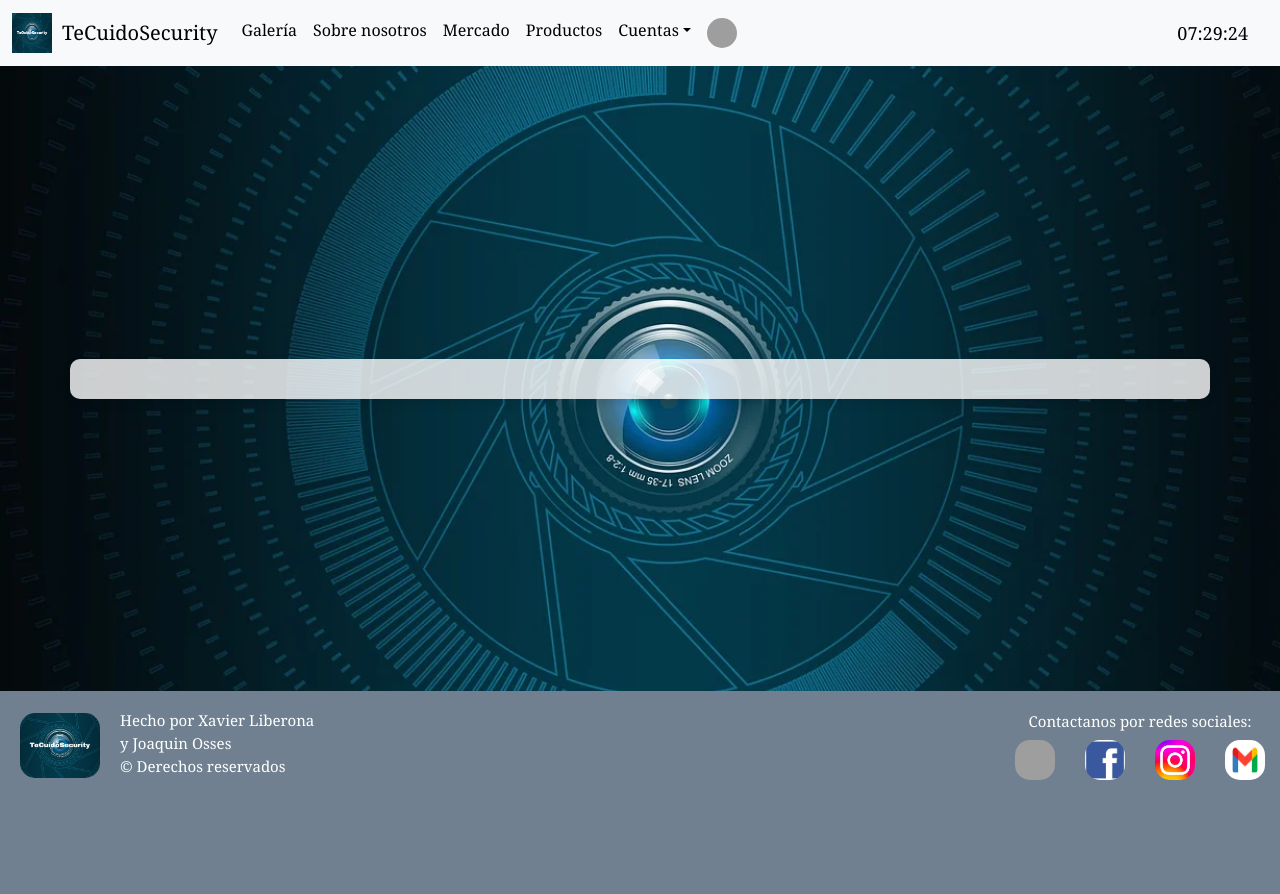
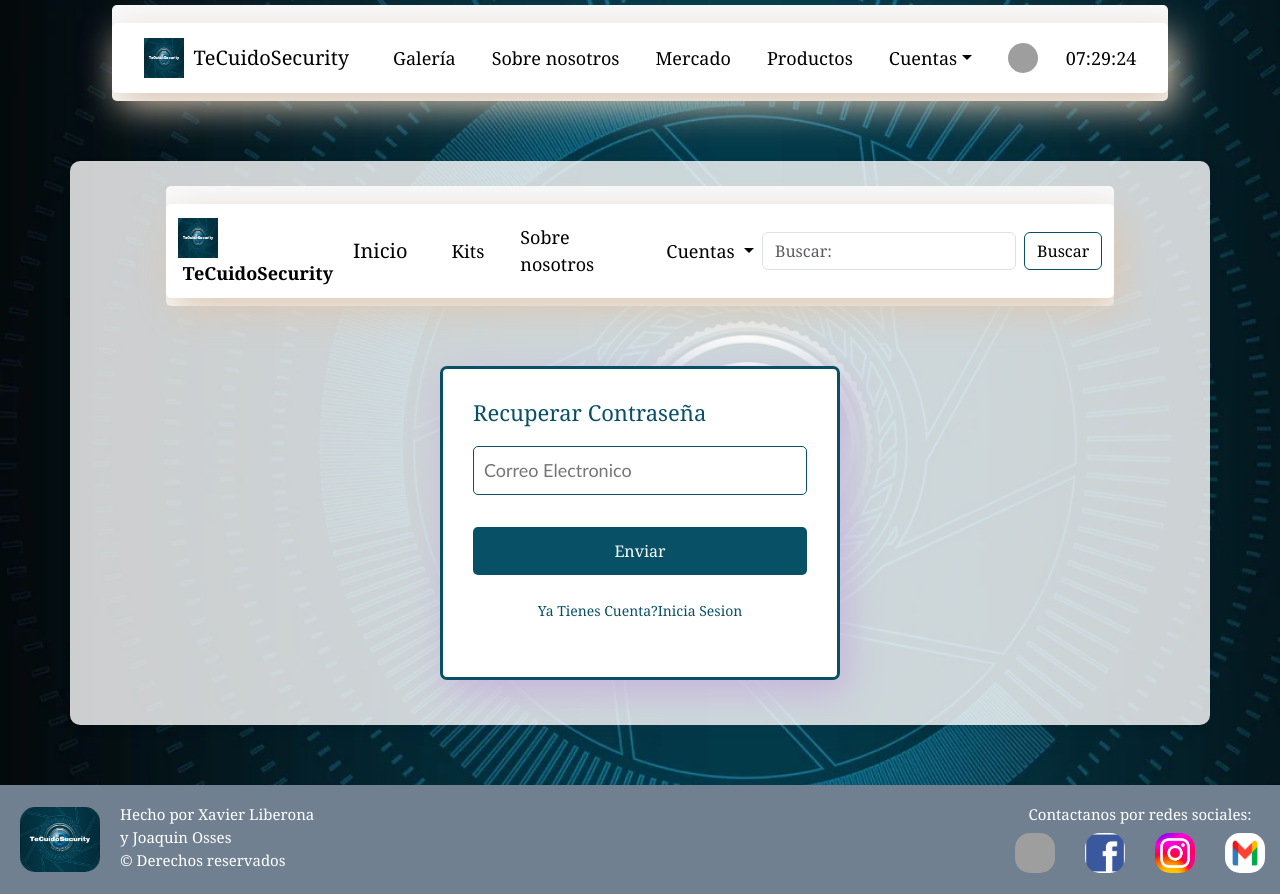
Before and after one commit to saintcarti/ProyAvance3, a Django app: template paginaWeb/cuentas/templates/registration/recuperar.html in a window 1280 px wide. Before the commit the page ends 780 px from the top, so only its background shows below. Run offline with Django 3.2, Linux system fonts and the light colour scheme; the template is opened without the code that fills it, so the values that code supplies are empty; grey boxes are pictures that could not be loaded.

Commit message:
Recuperar

```diff
--- a/paginaWeb/cuentas/static/css/styles.css
+++ b/paginaWeb/cuentas/static/css/styles.css
@@ -211,143 +211,198 @@
 
 
 /*---------------------------------------------------------------------------------------------------------
-Index Nosotros*/
-
-.left-images {
-    display: flex;
-    flex-direction: column;
-    align-items: flex-start;
-    margin-right: 10px;
+Index Recuperar*/
+nav {
+	max-width: 85%;
+	margin: auto;
+	font-size: 18px;
+	margin-top: 5px;
+	margin-bottom: 10px;
+	background-color: #085066;
+	padding: 5px 20px;
+	border-radius: 5px;
 }
 
-.left-image {
-    margin-bottom: 10px;
-    margin-left: 10px;
-    border-radius: 15px;
-    border: 2px solid black;
+.menu-horizontal {
+	list-style: none;
+	display: flex;
+	justify-content: space-between;
 }
 
-
-.right-images {
-    display: flex;
-    flex-direction: column;
-    align-items: flex-end;
-    margin-left: 10px;
-}
-
-.right-image {
-    margin-bottom: 10px;
-    margin-right: 10px;
-    border-radius: 15px;
-    border: 2px solid black;
-}
-
-
-.content-section {
-    display: flex;
-    justify-content: space-between;
-    margin: 20px;
-}
-
-.p_about {
-    flex-grow: 1;
-    margin: 0 20px;
-    text-align: center;
-}
-
-.p_about h1,
-.p_about h2,
-.p_about p {
-    text-align: center;
-}
-
-.video-container {
-    display: flex;
-    justify-content: center;
-    margin: 20px 0;
-}
-
-
-.p_about {
-    flex-grow: 1;
-    margin: 0 20px;
-}
-
-.video-container {
-    display: flex;
-    justify-content: center;
-    margin: 20px 0;
-}
-
-/*---------------------------------------------------------------------------------------------------------
-Index Planes*/
-
-.titulo {
-    font-size: 2rem;
-    font-weight: bold;
-    text-align: center;
-    padding: 20px;
-    border-radius: 10px;
-    background-color: #085066;
-    color: white;
-    border: 2px solid #fff;
-	margin: 10px auto 60px;
-    max-width: 50%;
+.menu-horizontal > li > a {
+	display: block;
+	padding: 15px 15px;
+	color: white;
+	text-decoration: none;
+	border-radius: 5px;
+	transition: background-color 0.3s;
 }
 
 
 
-.card-deck {
-    display: flex;
-    flex-wrap: wrap;
-    gap: 20px;
-    justify-content: center;
-}
-.card {
-    width: calc(33.33% - 20px);
-    box-shadow: 0 4px 8px rgba(0, 0, 0, 0.1);
-    border: none;
-    border-radius: 10px;
-    overflow: hidden;
-    transition: transform 0.3s ease;
+.menu-vertical {
+	position: absolute;
+	display: none;
+	list-style: none;
+	width: 200px;
+	background-color: rgba(0, 0, 0, .5);
+	border-radius: 5px;
 }
 
-.card:hover {
-    transform: translateY(-5px);
+.menu-horizontal li:hover .menu-vertical {
+	display: block;
+}
+.menu-vertical li a {
+	display: block;
+	color: white;
+	text-decoration: none;
+	padding: 15px 20px;
+	border-radius: 5px;
 }
 
-.card-img-top {
-    border-top-left-radius: 10px;
-    border-top-right-radius: 10px;
-    max-width: 100%;
-    height: auto;
+.container-fluid {
+	box-shadow: 7px 13px 37px rgb(220, 200, 180);
+	margin-top: 10px;
+	display: flex;
+	justify-content: center;
+	align-items: center;
+	max-width: 100%;
+	padding: 10px;
+	border-radius: 5px;
+	background-color: #fff;
 }
 
-.card-body {
-    padding: 1.5rem;
+.d-flex{
+	margin-left: -20px;
 }
 
-.card-title {
-    font-size: 1.25rem;
-    font-weight: bold;
-    margin-bottom: 0.75rem;
+
+
+.navbar-brand ,
+.nav-link,
+.dropdown-item{
+	font-size: 20px;
+	color: black!important;
+	padding: 10px 20px;
+	border-radius: 7px;
+	border-color: #085066!important;
+	transition: background-color 0.3s;
+}
+.dropdown-item a [href="inicoSesion.html"]{
+	border-radius: 5px;
+}
+.navbar-brand:hover,
+.nav-link:hover ,
+.dropdown-item:hover{
+	border-radius: 7px;
+	background-color: #085066!important;
+	color: white!important;
 }
 
-.card-text {
-    font-size: 1rem;
-    color: #666;
+.navbar-nav {
+	display: flex;
+	align-items: center;
 }
 
-.card a.btn {
-    text-decoration: none;
-    color: #fff;
-    background-color: #007bff;
-    border: none;
-    padding: 0.5rem 1rem;
-    border-radius: 5px;
-    transition: background-color 0.3s ease;
+.nav-item {
+	margin-right: 20px;
 }
 
-.card a.btn:hover {
-    background-color: #0056b3;
+.navbar-brand:hover {
+    color: white;
 }
+
+.dropdown-menu {
+	background-color: transparent!important;
+}
+.dropdown-item{
+	background-color: #fff!important;
+	transition: background-color 0.3s;
+	border-radius: 7px!important;
+	display: flex;
+	margin: 5px;
+}
+.mb-0{
+	margin-top: 5px;
+	margin-left: 5px;
+	font-size: 18px;
+	color: #000!important;
+	font-weight: bold;
+}
+.d-flex{
+	margin-left: -20px;
+}
+.btn-outline-success{
+	border-color: #085066!important;
+	color: black!important;
+}
+.btn-outline-success:hover{
+	background-color: #085066!important;
+	color: white!important;
+}
+
+
+.form-register {
+    width: 400px;
+    background: white;
+    padding: 30px;
+    margin: auto;
+    margin-top: 60px;
+    border-radius: 7px;
+    font-family: Georgia, 'Times New Roman', Times, serif;
+    box-shadow: 7px 13px 37px rgb(200, 180, 220);
+    border:solid #085066;
+    margin-bottom: 25px;
+}
+
+.form-register h4 {
+    font-size: 22px;
+    margin-bottom: 20px;
+    color: #085066;
+}
+
+.controls {
+    width: 100%;
+    background: white;
+    padding: 10px;
+    border-radius: 5px;
+    margin-bottom: 16px;
+    border: 1px solid #085066;
+    font-family: 'calibri';
+    font-size: 18px;
+    color: black;
+}
+.botons{
+    background-color: #085066!important;
+    border-radius: 5px;
+}
+
+
+.form-register p {
+    height: 40px;
+    text-align: center;
+    font-size: 14px;
+    line-height: 40px;
+    color:#085066;
+}
+
+
+.form-register a {
+    color: #085066;
+    text-decoration: none;
+}
+
+
+.form-register a:hover {
+    color: #085066;
+    text-decoration: underline;
+}
+
+.form-register .botons {
+    width: 100%;
+    border: none;
+    padding: 12px;
+    color: white;
+    margin: 16px 0;
+    font-size: 16px;
+}
--- a/paginaWeb/cuentas/templates/base.html
+++ b/paginaWeb/cuentas/templates/base.html
@@ -123,8 +123,7 @@
 
     <div class="content">
       <div class="main-content container">
-        {% block contenido %}
-        {% endblock %}
+        {% block contenido %} {% endblock %}
       </div>
     </div>
 
--- a/paginaWeb/cuentas/templates/registration/recuperar.html
+++ b/paginaWeb/cuentas/templates/registration/recuperar.html
@@ -1,6 +1,92 @@
-{%extends 'base.html'%}
+{%extends 'base.html'%} {%block contenido%} {%load static%}
 
-{%block contenido%}
-{%load static%}
+<nav class="navbar navbar-expand-lg bg-light">
+  <div class="container-fluid">
+    <div class="navbar-brand-image">
+      <img
+        src="IMG/logoTeCuidoSecurity.jpg"
+        width="40"
+        height="40"
+        alt="logo2"
+      />
+      <h5 class="mb-0">TeCuidoSecurity</h5>
+    </div>
+    <a class="navbar-brand" href="index.html">Inicio</a>
+    <button
+      class="navbar-toggler"
+      type="button"
+      data-bs-toggle="collapse"
+      data-bs-target="#navbarSupportedContent"
+      aria-controls="navbarSupportedContent"
+      aria-expanded="false"
+      aria-label="Toggle navigation"
+    >
+      <span class="navbar-toggler-icon"></span>
+    </button>
+    <div class="collapse navbar-collapse" id="navbarSupportedContent">
+      <ul class="navbar-nav me-auto mb-2 mb-lg-0">
+        <li class="nav-item">
+          <a class="nav-link active" aria-current="page" href="indexPlanes.html"
+            >Kits</a
+          >
+        </li>
+        <li class="nav-item">
+          <a class="nav-link" href="indexnosotros.html">Sobre nosotros</a>
+        </li>
+        <li class="nav-item dropdown">
+          <a
+            class="nav-link dropdown-toggle"
+            href="I"
+            role="button"
+            data-bs-toggle="dropdown"
+            aria-expanded="false"
+          >
+            Cuentas
+          </a>
+          <ul class="dropdown-menu">
+            <li>
+              <a class="dropdown-item" href="InicoSesion.html"
+                >Iniciar sesion</a
+              >
+            </li>
+            <li>
+              <a class="dropdown-item" href="indexRegistro.html">Registrarse</a>
+            </li>
+            <li>
+              <a class="dropdown-item" href="recuperar.html"
+                >Cambiar contraseña</a
+              >
+            </li>
+          </ul>
+        </li>
+      </ul>
+      <form class="d-flex" role="search">
+        <input
+          class="form-control me-2"
+          type="search"
+          placeholder="Buscar: "
+          aria-label="Search"
+        />
+        <button class="btn btn-outline-success" type="submit">Buscar</button>
+      </form>
+    </div>
+  </div>
+</nav>
+<section class="form-register">
+  <h4 class="text-recovery">Recuperar Contraseña</h4>
+  <input
+    class="controls"
+    type="text"
+    name="Correo"
+    id="Correo"
+    placeholder="Correo Electronico "
+  />
+  <input class="botons" type="submit" value="Enviar" />
+  <p>
+    Ya Tienes Cuenta?<a class="Boton-inicioSesion" href="InicoSesion.html"
+      >Inicia Sesion</a
+    >
+  </p>
+</section>
 
 {%endblock%}
```
